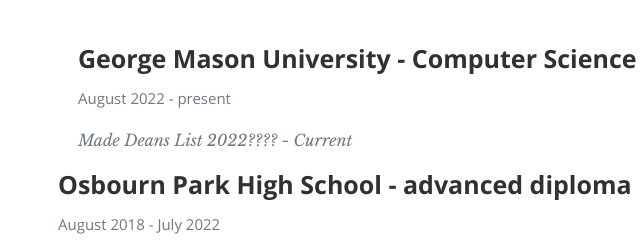
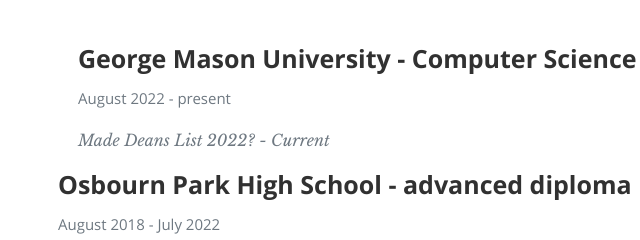
Before and after one commit to NguyenBM/azure-resume, a plain HTML site: page frontend/index.html in a window 1280 px wide. Shown: the part 1200-1440 px from the top of the page, 327-967 px from the left. Drawn offline with nearby package versions, Linux system fonts and the light colour scheme; no server answers.

Commit message:
Added test text

```diff
--- a/frontend/index.html
+++ b/frontend/index.html
@@ -123,7 +123,7 @@
 
                   <h3>George Mason University - Computer Science B.S.</h3>
                   <p class="info"><em class="date">August 2022 - present</em></p>
-                  <p class="info">Made Deans List 2022???? - Current</p>
+                  <p class="info">Made Deans List 2022? - Current</p>
 
                </div>
 
```
Also changed, not shown: 1 other file.
